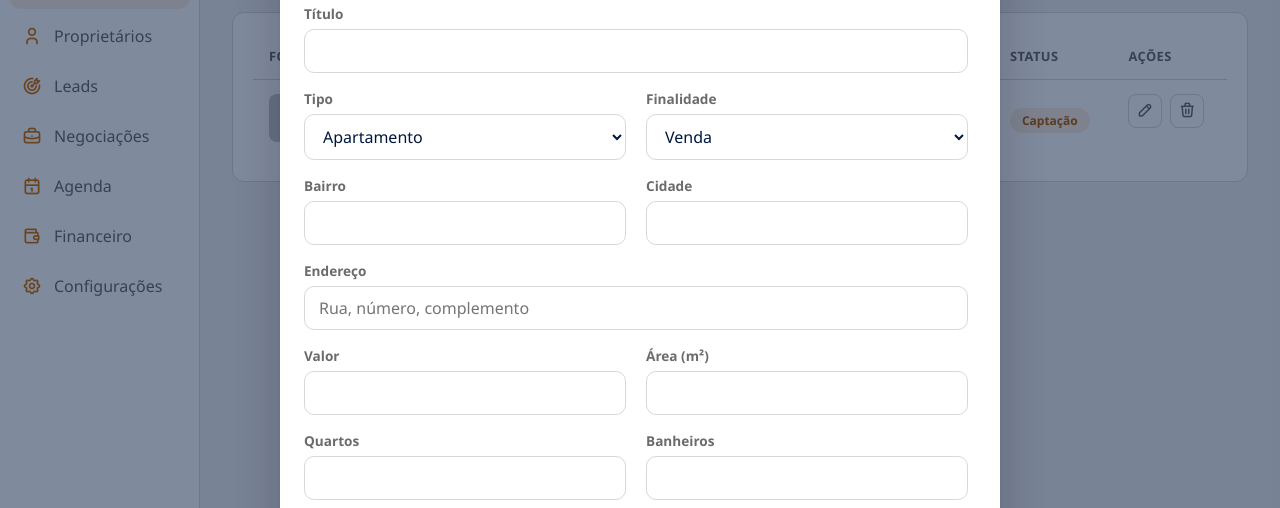
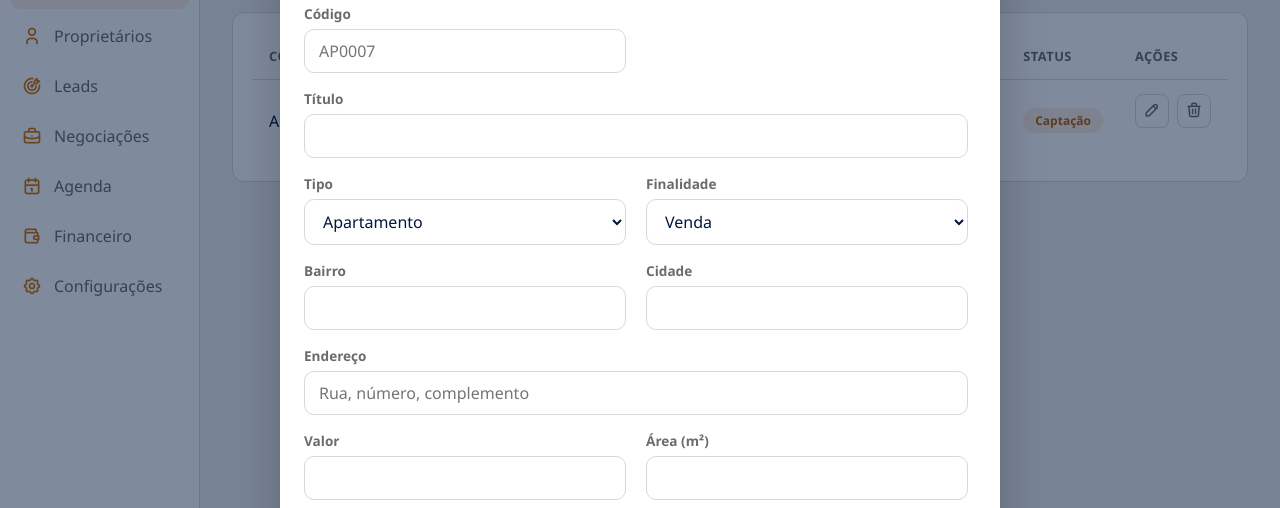
Before and after one commit to raquelleoliveira/admin-imob, a plain HTML site: page pages/imoveis.html in a window 1280 px wide. Shown: the part 149-657 px from the top of the page. Drawn offline with Linux system fonts and the light colour scheme; placeholder pictures from the web are drawn by us.

Commit message:
feat: campo e coluna de código do imóvel

```diff
--- a/pages/imoveis.html
+++ b/pages/imoveis.html
@@ -99,6 +99,7 @@
                 <table class="tabela-leads">
                     <thead>
                         <tr>
+                            <th>Código</th>
                             <th>Foto</th>
                             <th>Título</th>
                             <th>Tipo</th>
@@ -110,6 +111,7 @@
                     </thead>
                     <tbody id="lista-imoveis">
                         <tr>
+                            <td>AP0007</td>
                             <td><img class="foto-miniatura" src="https://placehold.co/48x48" alt="" /></td>
                             <td>Apartamento 2 dorm — Centro</td>
                             <td>Apartamento</td>
@@ -144,6 +146,11 @@
             </header>
 
             <form id="form-imovel" class="form-grid">
+
+                <div class="campo">
+                    <label for="codigo">Código</label>
+                    <input type="text" id="codigo" name="codigo" placeholder="AP0007" required>
+                </div>
 
                 <div class="campo campo-largo">
                     <label for="titulo">Título</label>
```
